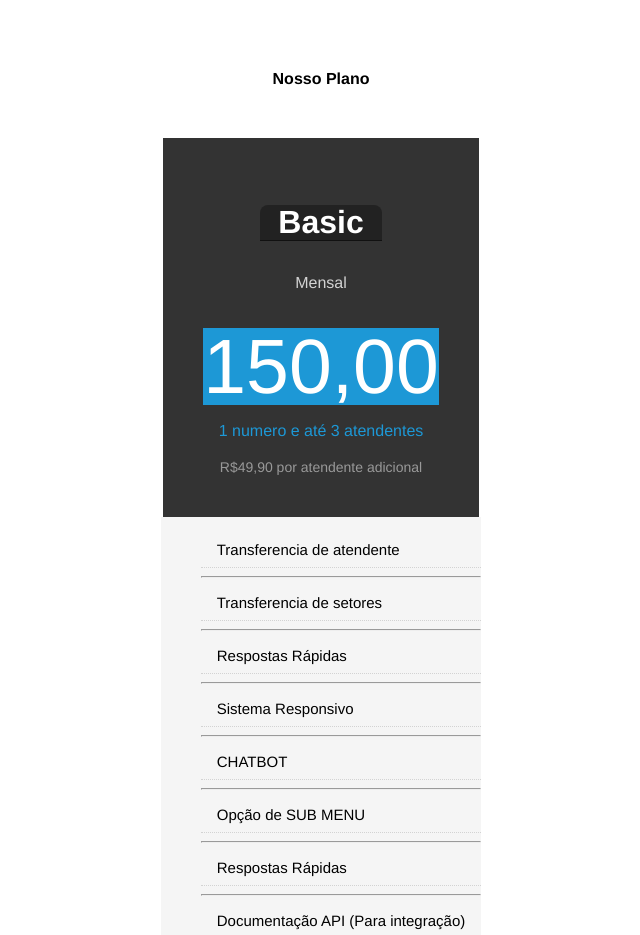
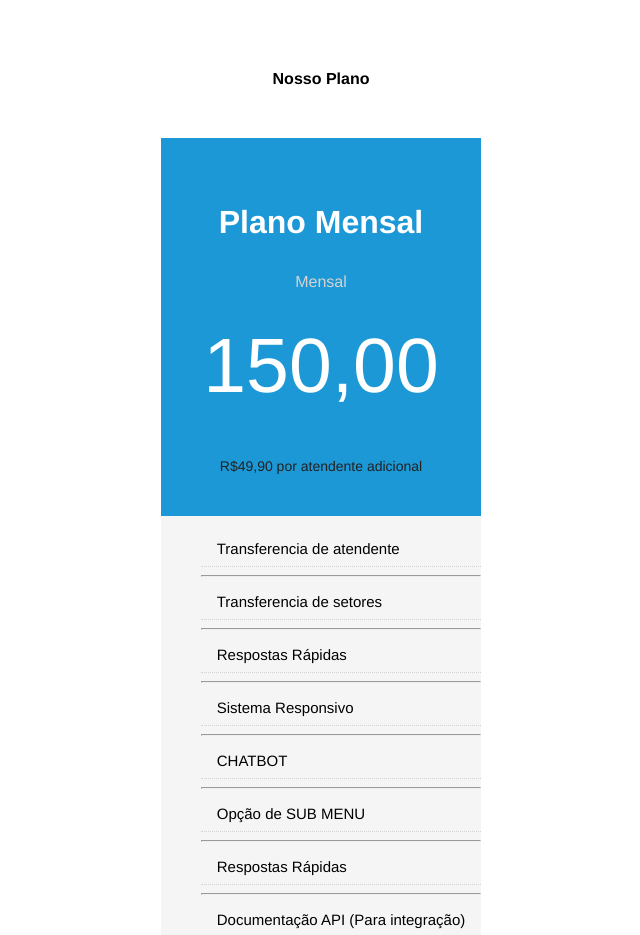
Before and after one commit to joaotoni/simples-voip, a React (Vite) app: page / in a window 1280 px wide. Shown: the part 2340-3275 px from the top of the page, without its empty margins (319-959 px from the left). Built offline with nearby package versions, Linux system fonts and the light colour scheme.

Commit message:
Alterando a cor do background Four-Part

```diff
--- a/src/components/Main/Four-Part/Four-part.tsx
+++ b/src/components/Main/Four-Part/Four-part.tsx
@@ -12,7 +12,7 @@ export default function Four(){
             <SectionStyledd >
 
             <DivStyle>
-                <h2>Basic</h2>
+                <h2>Plano Mensal</h2>
                 <p className="Mensal">Mensal</p>
                 <p className="Valor">150,00</p>
                 <p className="aten">1 numero e até 3 atendentes</p>
--- a/src/components/Main/Four-Part/styled.ts
+++ b/src/components/Main/Four-Part/styled.ts
@@ -23,7 +23,7 @@ export const SectionStyledd= styled.section`
 
 `
 export const DivStyle = styled.div`
-    background: rgba(51,51,51,1);
+    background: #1d98d6;
     color: white;
     display: flex;
     flex-direction:column;
@@ -32,8 +32,8 @@ export const DivStyle = styled.div`
 
     h2{
         margin-bottom: -3px!important;
-        border-bottom: #111 solid 1px;
-        background: #222;
+
+        background: #1d98d6;
         padding: 0px 18px;
         font-size: 32px;
         color: white;
@@ -72,7 +72,7 @@ export const DivStyle = styled.div`
         line-height: 20px;
         font-weight: 300;
         text-align: center;
-        color: #999;
+        color: #222;
         margin: 0;
     }
 `
```
